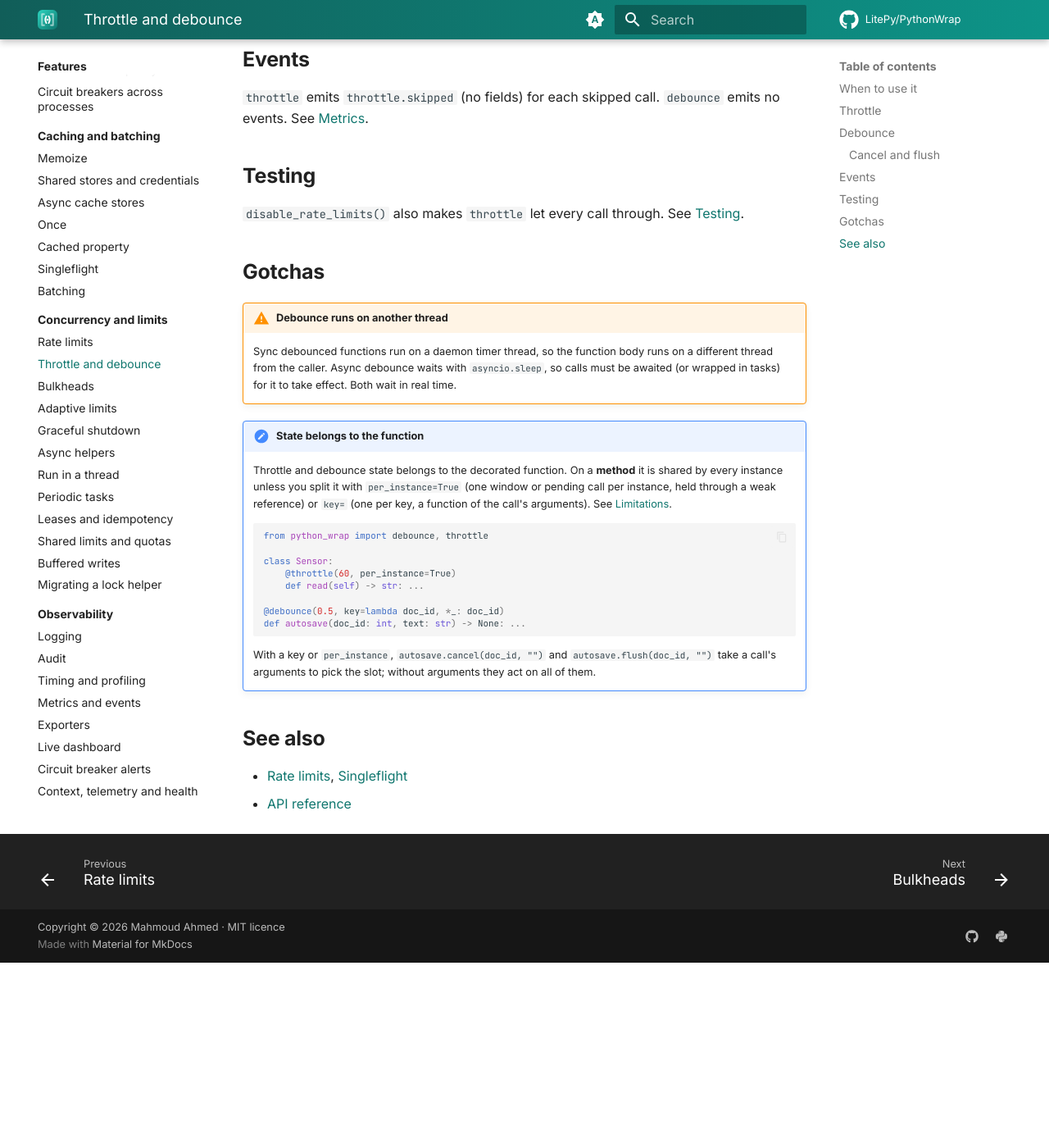
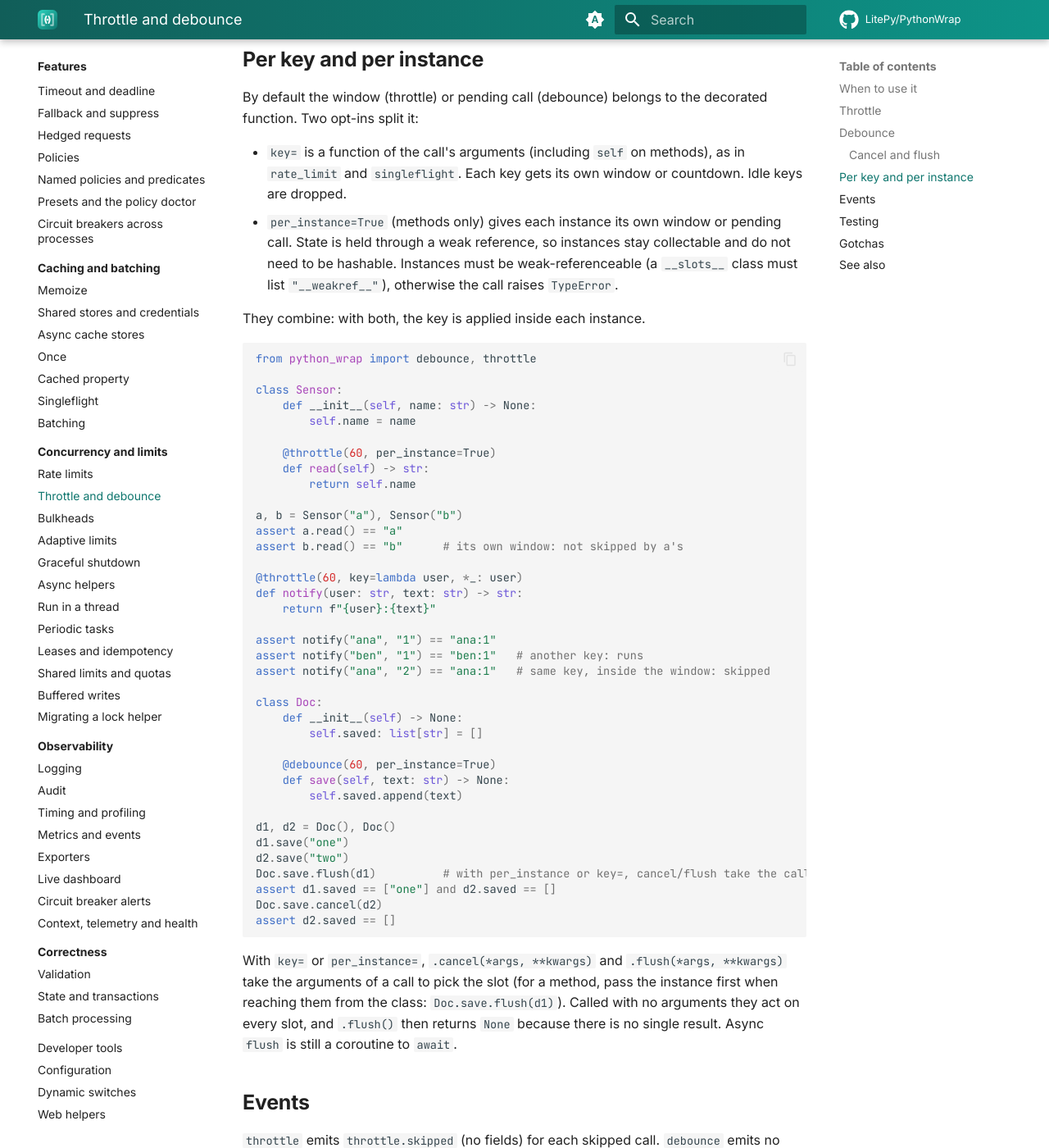
Before and after one commit to LitePy/PythonWrap, an MkDocs documentation site: the page built from docs/features/concurrency/throttle-debounce.md, in a window 1280 px wide and 1400 px high, scrolled down 2337 px. Shown: the whole window at 82% size. Built offline with MkDocs 1.6.1 and Material for MkDocs 9.7.7, drawn with Linux system fonts in a browser that asks for light colours; comment, search, counter and statistics services are not loaded; before the commit the page ends 3511 px from its top, so only the background shows below that; some of the changed text lies outside the part shown.

Commit message:
docs: per-instance state, memoize singleflight and a runnable example

````diff
--- a/docs/features/concurrency/throttle-debounce.md
+++ b/docs/features/concurrency/throttle-debounce.md
@@ -138,6 +138,57 @@
 assert saved == ["final"]
 ```
 
+## Per key and per instance
+
+By default the window (throttle) or pending call (debounce) belongs to the decorated function. Two opt-ins split it:
+
+- `key=` is a function of the call's arguments (including `self` on methods), as in `rate_limit` and `singleflight`. Each key gets its own window or countdown. Idle keys are dropped.
+- `per_instance=True` (methods only) gives each instance its own window or pending call. State is held through a weak reference, so instances stay collectable and do not need to be hashable. Instances must be weak-referenceable (a `__slots__` class must list `"__weakref__"`), otherwise the call raises `TypeError`.
+
+They combine: with both, the key is applied inside each instance.
+
+```python
+from python_wrap import debounce, throttle
+
+class Sensor:
+    def __init__(self, name: str) -> None:
+        self.name = name
+
+    @throttle(60, per_instance=True)
+    def read(self) -> str:
+        return self.name
+
+a, b = Sensor("a"), Sensor("b")
+assert a.read() == "a"
+assert b.read() == "b"      # its own window: not skipped by a's
+
+@throttle(60, key=lambda user, *_: user)
+def notify(user: str, text: str) -> str:
+    return f"{user}:{text}"
+
+assert notify("ana", "1") == "ana:1"
+assert notify("ben", "1") == "ben:1"   # another key: runs
+assert notify("ana", "2") == "ana:1"   # same key, inside the window: skipped
+
+class Doc:
+    def __init__(self) -> None:
+        self.saved: list[str] = []
+
+    @debounce(60, per_instance=True)
+    def save(self, text: str) -> None:
+        self.saved.append(text)
+
+d1, d2 = Doc(), Doc()
+d1.save("one")
+d2.save("two")
+Doc.save.flush(d1)          # with per_instance or key=, cancel/flush take the call's arguments
+assert d1.saved == ["one"] and d2.saved == []
+Doc.save.cancel(d2)
+assert d2.saved == []
+```
+
+With `key=` or `per_instance=`, `.cancel(*args, **kwargs)` and `.flush(*args, **kwargs)` take the arguments of a call to pick the slot (for a method, pass the instance first when reaching them from the class: `Doc.save.flush(d1)`). Called with no arguments they act on every slot, and `.flush()` then returns `None` because there is no single result. Async `flush` is still a coroutine to `await`.
+
 ## Events
 
 `throttle` emits `throttle.skipped` (no fields) for each skipped call. `debounce` emits no events. See [Metrics](../observability/metrics.md).
@@ -152,7 +203,7 @@
     Sync debounced functions run on a daemon timer thread, so the function body runs on a different thread from the caller. Async debounce waits with `asyncio.sleep`, so calls must be awaited (or wrapped in tasks) for it to take effect. Both wait in real time.
 
 !!! note "State belongs to the function"
-    Throttle and debounce state belongs to the decorated function. On a **method** it is shared by every instance unless you split it with `per_instance=True` (one window or pending call per instance, held through a weak reference) or `key=` (one per key, a function of the call's arguments). See [Limitations](../../project/limitations.md#shared-state-on-methods).
+    Throttle and debounce state belongs to the decorated function. On a **method** it is shared by every instance unless you split it with `per_instance=True` (one window or pending call per instance, held through a weak reference) or `key=` (one per key, a function of the call's arguments). See [Per key and per instance](#per-key-and-per-instance) and [Limitations](../../project/limitations.md#shared-state-on-methods).
 
     ```python
     from python_wrap import debounce, throttle
````
Also changed, not shown: docs/cookbook/fastapi.md (+17 -0 lines), docs/features/caching/memoize.md (+29 -0 lines), docs/features/caching/singleflight.md (+3 -0 lines), docs/features/concurrency/rate-limits.md (+31 -2 lines), docs/project/limitations.md (+3 -3 lines), examples/README.md (+1 -0 lines), 1 other file.
